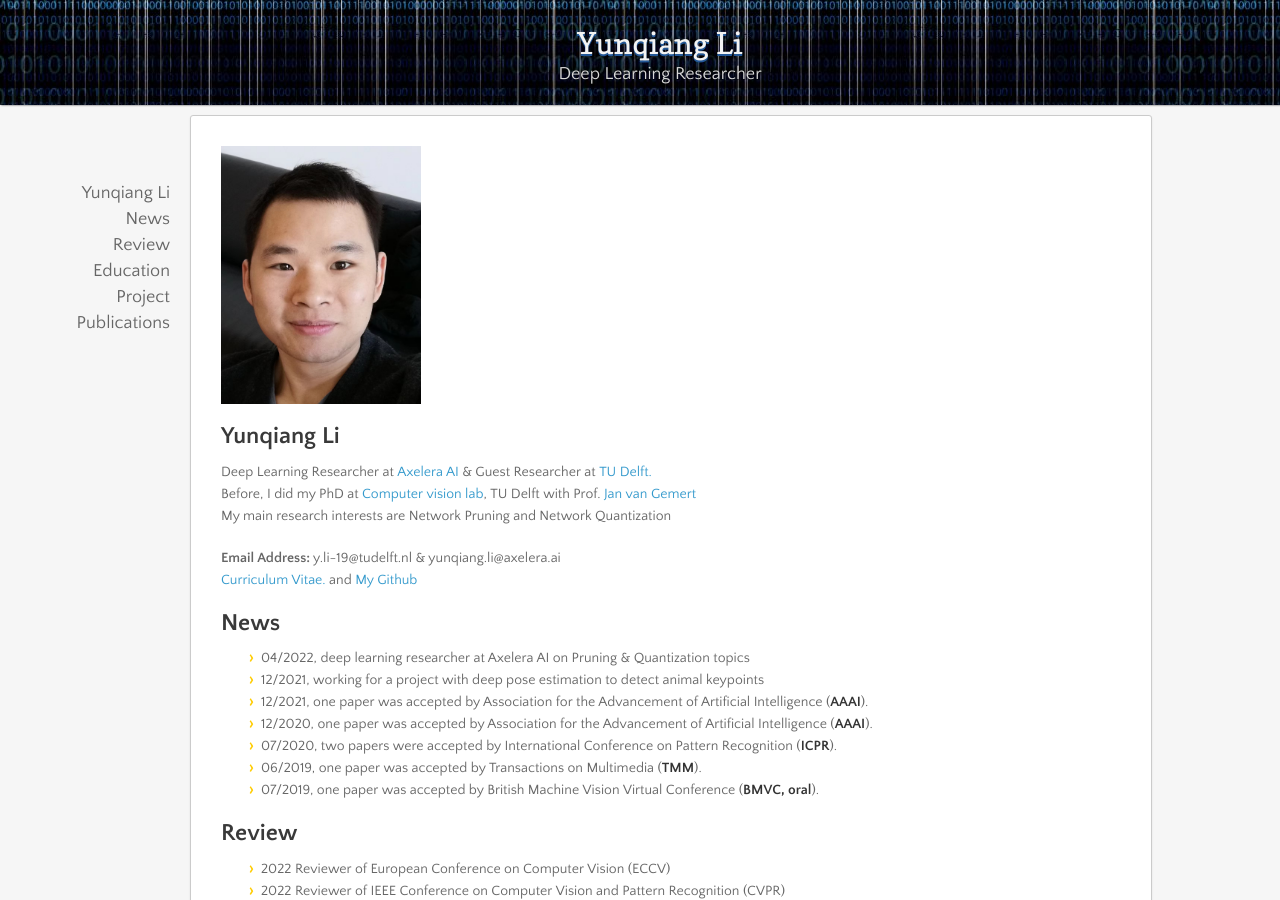
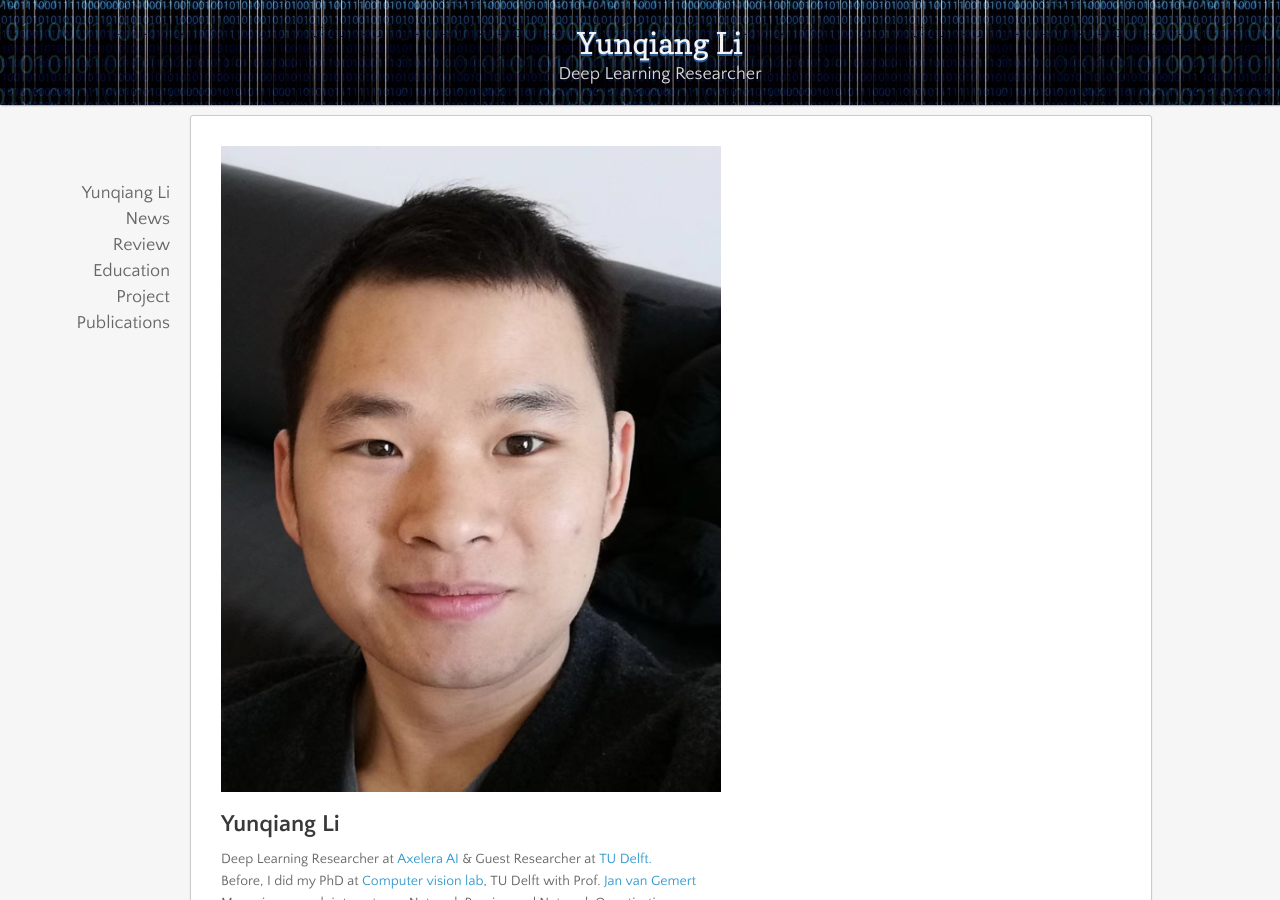
Before and after one commit to liyunqianggyn/liyunqianggyn.github.io, a Jekyll site: the page built from index.md, in a window 1280 px wide and 900 px high. Built offline with Jekyll 4.4.1, drawn with Linux system fonts in a browser that asks for light colours; nearby versions of some CDN libraries; our own code applies the rules of GitHub Pages for plain Markdown files.

Commit message:
Update index.md

```diff
--- a/index.md
+++ b/index.md
@@ -1,4 +1,4 @@
-<img align="top" width='200' src="y11.jpeg">
+<img align="top" width='500' src="y11.jpeg">
 
 ## Yunqiang Li <br/>
 
```
